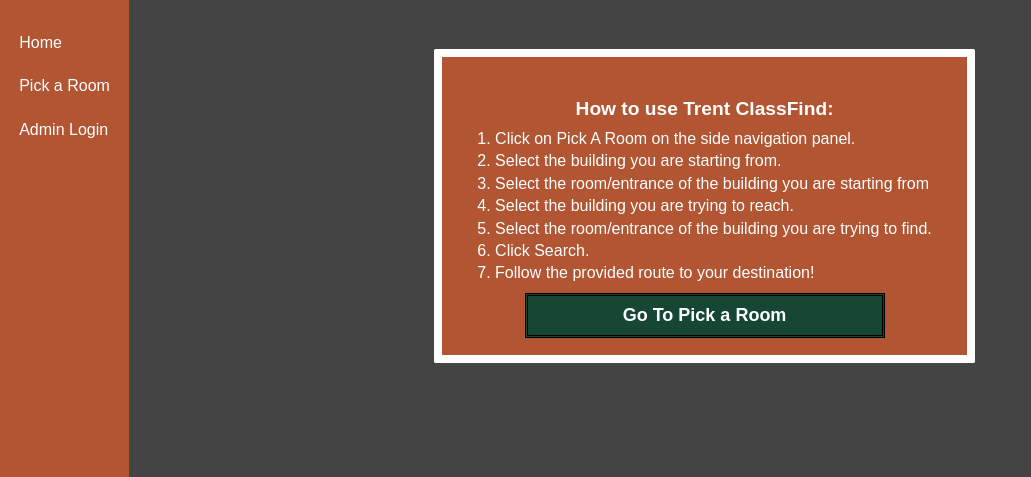
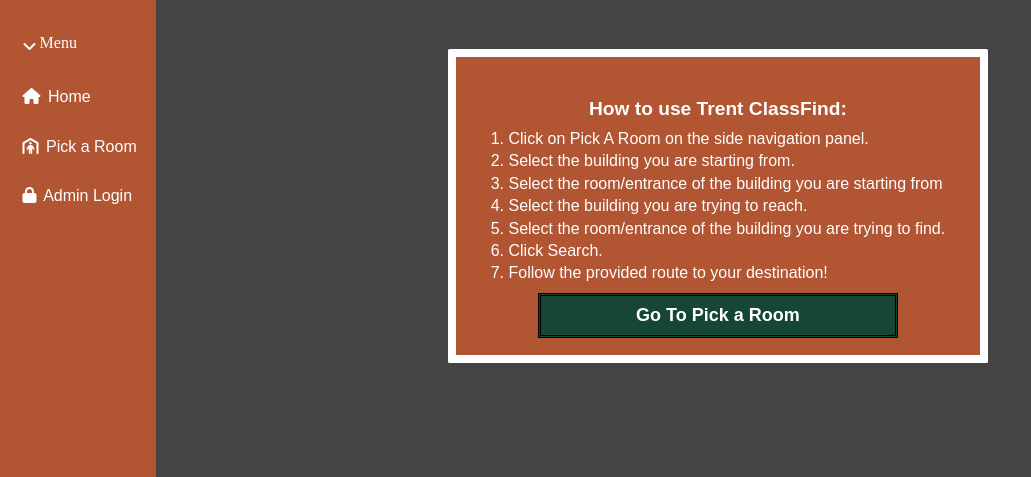
Before and after one commit to HamzaGiTX786/COIS-4000Y---Trent-Class-Find, a PHP site: page /index.php in a window 1280 px wide. Shown: the part 96-573 px from the top of the page, without its empty margins (0-1031 px from the left). Run offline with PHP 8.4, Linux system fonts and the light colour scheme; some libraries are stand-ins or nearby versions.

Commit message:
updating nav

```diff
--- a/includes/nav.php
+++ b/includes/nav.php
@@ -1,7 +1,8 @@
 <nav>
-        <ul>
-            <li><a href="index.php">Home</a></li>
-            <li><a href="pickaroom.php">Pick a Room</a></li>
-            <li><a href="admin.php">Admin Login</a></li>
-        </ul>
-    </nav>
+    <ul>
+        <li id = "navmenu"><i class = "fa-solid fa-angle-down"></i>Menu</li>
+        <li><a href="index.php"><i class="fa-solid fa-house"></i> Home</a></li>
+        <li><a href="pickaroom.php"><i class="fa-solid fa-person-shelter"></i> Pick a Room</a></li>
+        <li><a href="admin.php"><i class="fa-solid fa-lock"></i> Admin Login</a></li>
+    </ul>
+</nav>
```
